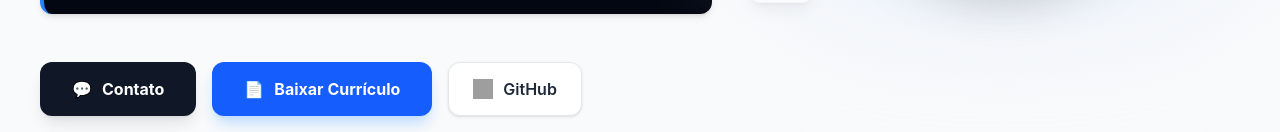
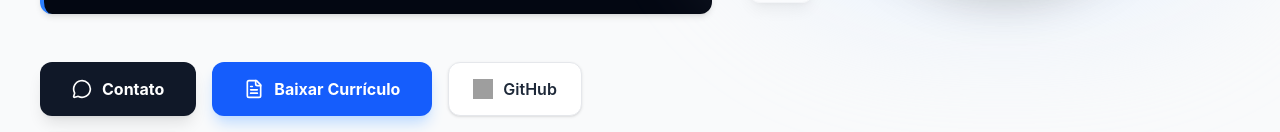
Before and after one commit to MarceloLucianoF/portfolio, a React (Vite) app: page / in a window 1280 px wide. Shown: the part 772-904 px from the top of the page. Built offline with nearby package versions, Linux system fonts and the light colour scheme; grey boxes are pictures that could not be loaded.

Commit message:
Atualizar o Hero.jsx

```diff
--- a/src/components/Hero.jsx
+++ b/src/components/Hero.jsx
@@ -1,4 +1,5 @@
 import React from "react";
+import { MessageCircle, FileText } from "lucide-react"; // Importando os ícones
 
 const GITHUB_URL = "https://github.com/MarceloLucianoF";
 const LINKEDIN_URL = "https://linkedin.com/in/marcelo-luciano-filho";
@@ -57,10 +58,10 @@ export default function Hero() {
 
             <div className="flex flex-wrap gap-4 pt-6 justify-center md:justify-start">
               <a href="#contato" className="px-8 py-3.5 bg-gray-900 text-white font-bold rounded-xl shadow-lg hover:bg-gray-800 hover:scale-[1.03] transition-all flex items-center gap-2.5">
-                <span>💬</span> Contato
+                <MessageCircle size={20} /> Contato
               </a>
               <a href={CV_URL} className="px-8 py-3.5 bg-blue-600 text-white font-bold rounded-xl shadow-lg shadow-blue-200 hover:bg-blue-700 hover:scale-[1.03] transition-all flex items-center gap-2.5" title="Baixar currículo dinâmico em PDF">
-                <span>📄</span> Baixar Currículo
+                <FileText size={20} /> Baixar Currículo
               </a>
               <a href={GITHUB_URL} target="_blank" rel="noopener noreferrer" className="px-6 py-3.5 bg-white text-gray-800 font-semibold rounded-xl border border-gray-200 shadow-sm hover:bg-gray-100 transition-all flex items-center gap-2.5">
                 <img src="https://cdn.jsdelivr.net/gh/devicons/devicon/icons/github/github-original.svg" alt="GitHub" className="w-5 h-5" /> GitHub
@@ -71,24 +72,19 @@ export default function Hero() {
             </div>
           </div>
 
-          {/* Lado Direito: Foto e NOVOS Tech Floating Icons (Frontend) */}
+          {/* Lado Direito: Foto e Tech Floating Icons */}
           <div className="md:col-span-5 flex justify-center items-center relative order-first md:order-last mb-10 md:mb-0">
             <div className="absolute w-[120%] h-[120%] bg-blue-100 rounded-full blur-3xl opacity-50"></div>
             <div className="relative group p-2 rounded-full bg-white shadow-2xl border-4 border-white transition-transform duration-500 hover:rotate-2">
               <img src={FOTO_PERFIL_URL} alt="Marcelo Luciano Filho" className="w-56 h-56 sm:w-64 sm:h-64 md:w-80 md:h-80 rounded-full object-cover shadow-inner group-hover:scale-[1.02] transition-transform duration-500" />
             </div>
 
-            {/* Ícone 1: React */}
             <div className="absolute -bottom-5 -left-5 bg-white p-4 rounded-xl shadow-lg border border-gray-100 animate-pulse">
               <img src="https://cdn.jsdelivr.net/gh/devicons/devicon/icons/react/react-original.svg" alt="React" className="w-8 h-8" />
             </div>
-
-            {/* Ícone 2: JavaScript */}
             <div className="absolute -top-5 -right-5 bg-white p-4 rounded-xl shadow-lg border border-gray-100 animate-pulse" style={{ animationDelay: "0.5s" }}>
               <img src="https://cdn.jsdelivr.net/gh/devicons/devicon/icons/javascript/javascript-original.svg" alt="JavaScript" className="w-8 h-8 rounded" />
             </div>
-
-            {/* Ícone 3: Tailwind CSS */}
             <div className="absolute top-1/2 -left-12 bg-white p-3 rounded-xl shadow-lg border border-gray-100 animate-pulse" style={{ animationDelay: "1s" }}>
               <img src="https://cdn.jsdelivr.net/gh/devicons/devicon@latest/icons/tailwindcss/tailwindcss-original.svg" alt="Tailwind CSS" className="w-8 h-8" />
             </div>
```
